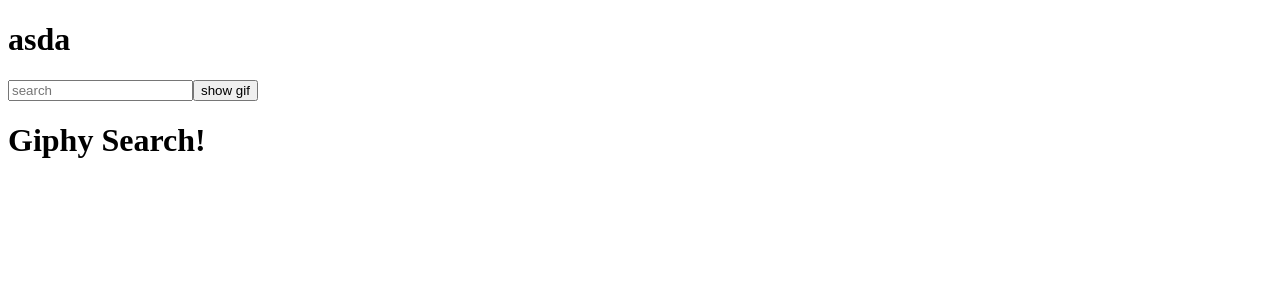
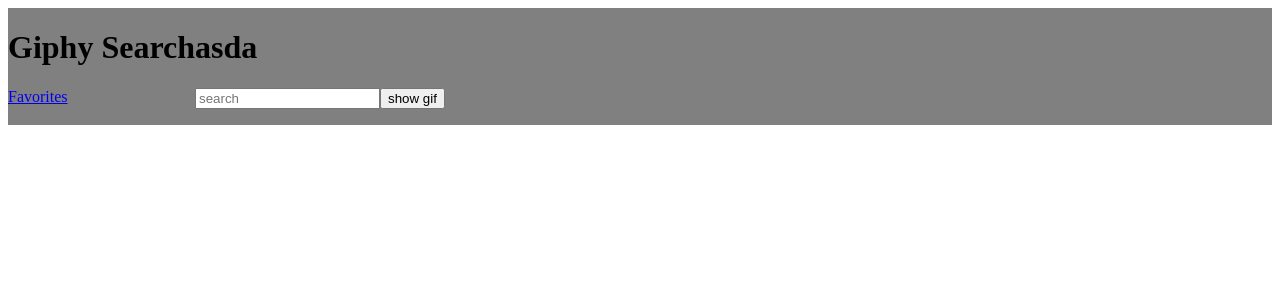
Before and after one commit to abdinur24/group-giphy-saga-project, a React (Create React App) app: page / in a window 1280 px wide. Shown: the top 300 px of the page. Built offline with nearby package versions, Linux system fonts and the light colour scheme.

Commit message:
styling home

```diff
--- /dev/null
+++ b/src/components/App/App.css
@@ -0,0 +1,5 @@
+.app{
+    background-color: gray;
+    display: flex;
+    align-content: center;
+}
--- a/src/components/App/App.js
+++ b/src/components/App/App.js
@@ -1,14 +1,22 @@
 import React from 'react';
-
+import './App.css';
 import Home from '../Home/Home';
-import {HashRouter as Router, Route, Navlink} from 'react-router-dom';
+import Favorites from '../Favorites/Favorites';
+import { HashRouter as Router, Route, Link } from 'react-router-dom';
 
 function App(props) {
   return (
     <div className='app'>
-    <Home/>
-    <h1>Giphy Search!</h1>
-
+      <Router>
+        <header>
+          <h1>Giphy Search</h1>
+          <Link to="/fav">Favorites</Link>
+        </header>
+        <Home />
+        <Route path='/fav'>
+          <Favorites/>
+        </Route>
+      </Router>
     </div>
   );
 }
--- a/src/index.js
+++ b/src/index.js
@@ -26,7 +26,7 @@ function* searchGif(action){
     try{
     const response = yield axios.post(`/api/gif`, action.payload);
     yield put({type: 'SEARCH', payload: response.data.data});
-    console.log('In saga get', response.data.data);
+    console.log('In saga get GIF', response.data.data);
     } catch(error){
         console.log('ERROR in GET search', error);
     }
@@ -37,7 +37,7 @@ function* getFav(){
     try{
         const response = yield axios.get('/api/favorite');
         yield put({type: 'Fav', payload: response.data});
-        console.log('In saga GET', response.data);
+        console.log('In saga GET FAV', response.data);
     } catch(error){
         console.log('ERROR in GET favs', error);
     }
```
